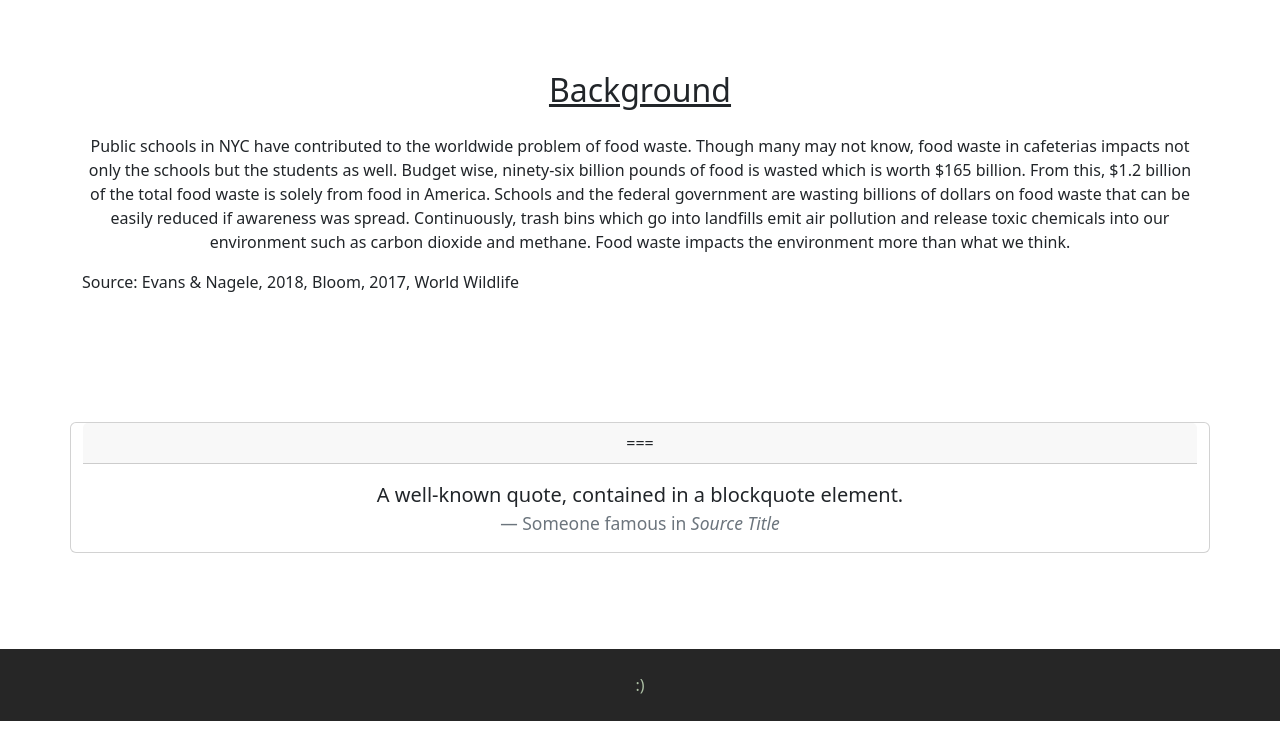
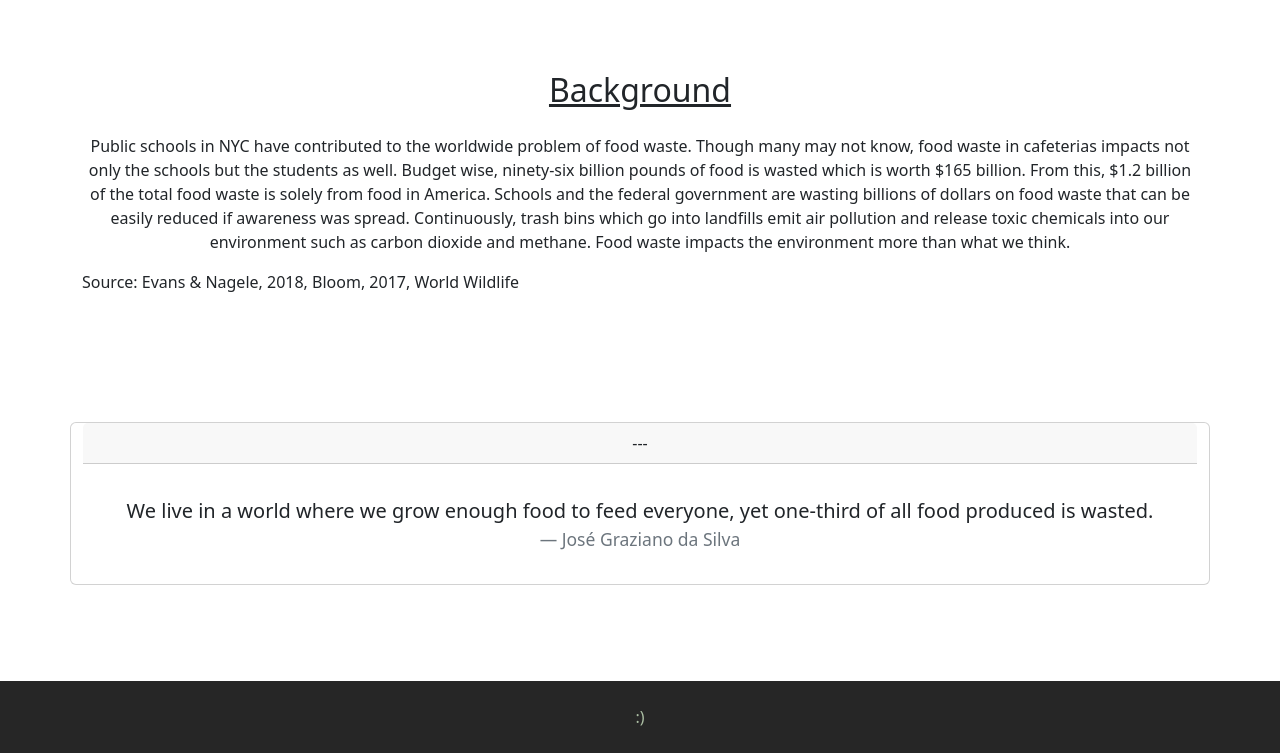
Before and after one commit to waste-smarter-2024/school-food-waste-2024, a plain HTML site: page index.html in a window 1280 px wide. Shown: the part 1269-2022 px from the top of the page. Before the commit the page ends 1990 px from the top, so only its background shows below. Drawn offline with nearby package versions, Linux system fonts and the light colour scheme.

Commit message:
Wed, Feb 28, 2024, 11:34 PM -05:00

```diff
--- a/index.html
+++ b/index.html
@@ -92,12 +92,12 @@
         <div class="row">
             <div class="card text-center">
               <div class="card-header">
-                ===
+                ---
               </div>
               <div class="card-body">
-                <blockquote class="blockquote mb-0">
-                  <p>A well-known quote, contained in a blockquote element.</p>
-                  <footer class="blockquote-footer">Someone famous in <cite title="Source Title">Source Title</cite></footer>
+                <blockquote class="blockquote mb-0 pad-around">
+                  <p>We live in a world where we grow enough food to feed everyone, yet one-third of all food produced is wasted.</p>
+                  <footer class="blockquote-footer">José Graziano da Silva</footer>
                 </blockquote>
               </div>
             </div>
```
Also changed, not shown: pages/resources.html (+1 -1 lines), pages/stats.html (+2 -1 lines).
